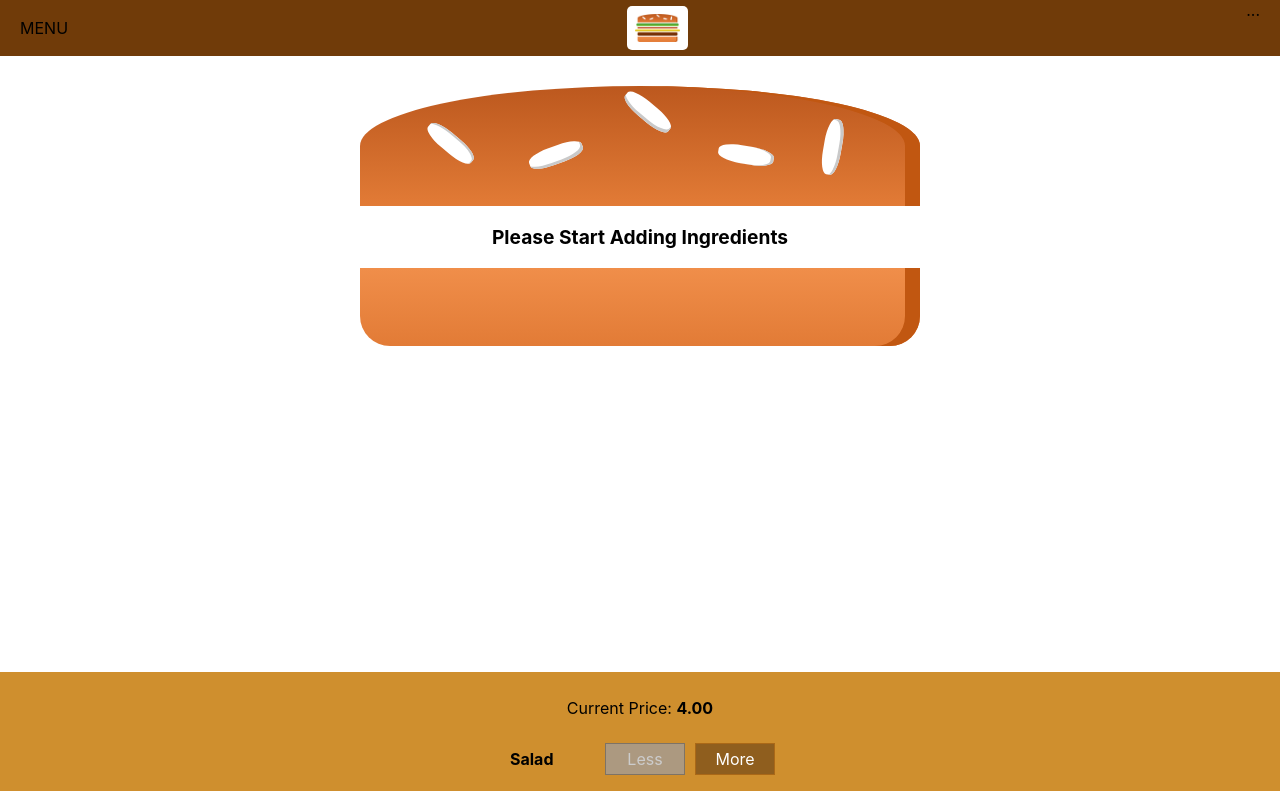
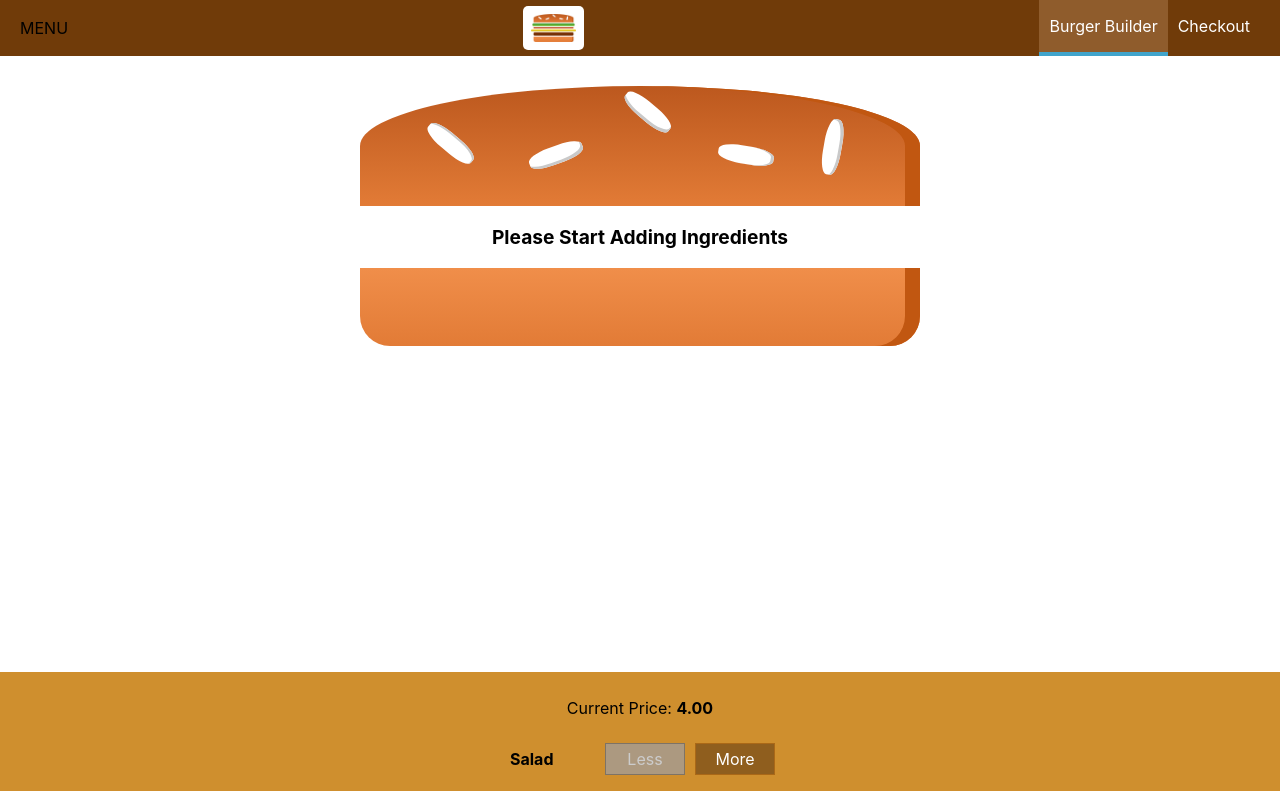
Before and after one commit to Abhinav2023/My-Burger-React-App, a React (Create React App) app: page / in a window 1280 px wide. Shown: the top 791 px of the page. Built offline with nearby package versions, Linux system fonts and the light colour scheme.

Commit message:
Adding Reusable Navigation Items

```diff
--- /dev/null
+++ b/src/components/Navigation/NavigationItems/NavigationItem/NavigationItem.js
@@ -0,0 +1,12 @@
+import React from 'react';
+import classes from './NavigationItem.module.css';
+const navigationItem=(props)=>(
+    <li className={classes.NavigationItem}>
+        <a
+            href={props.link}
+            className={props.active ? classes.active: null}
+            >{props.children}</a>
+    </li>
+)
+
+export default navigationItem
--- /dev/null
+++ b/src/components/Navigation/NavigationItems/NavigationItem/NavigationItem.module.css
@@ -0,0 +1,25 @@
+.NavigationItem{
+    margin: 0;
+    box-sizing: border-box;
+    display: flex;
+    height: 100%;
+    align-items: center;
+}
+
+.NavigationItem a{
+    color: white;
+    text-decoration: none;
+    height: 100%;
+    padding: 16px 10px;
+    border-bottom: 4px solid transparent;
+    box-sizing: border-box;
+    display: flex;
+}
+
+.NavigationItem a:hover,
+.NavigationItem a:active,
+.NavigationItem a.active{
+    background-color: #8F5C2C;
+    border-bottom: 4px solid #40A4CB;
+    color: white;
+}
--- /dev/null
+++ b/src/components/Navigation/NavigationItems/NavigationItems.js
@@ -0,0 +1,11 @@
+import React from 'react';
+import classes from './NavigationItems.module.css';
+import NavigationItem from './NavigationItem/NavigationItem';
+const navigationItems=(props)=>(
+     <ul className={classes.NavigationItems}>
+        <NavigationItem link="/" active>Burger Builder</NavigationItem>
+        <NavigationItem link="/">Checkout</NavigationItem>
+     </ul>
+)
+
+export default navigationItems
--- /dev/null
+++ b/src/components/Navigation/NavigationItems/NavigationItems.module.css
@@ -0,0 +1,8 @@
+.NavigationItems{
+    margin: 0;
+    padding: 0;
+    list-style: none;
+    display: flex;
+    align-items: center;
+    height: 100%;
+}
--- a/src/components/Navigation/Toolbar/Toolbar.js
+++ b/src/components/Navigation/Toolbar/Toolbar.js
@@ -1,13 +1,14 @@
 import React from 'react';
 import classes from './Toolbar.module.css'
 import Logo from '../../Logo/Logo';
+import NavigationItems from '../NavigationItems/NavigationItems'
 
 const toolbar=(props)=>(
     <header className={classes.Toolbar}>
         <div>MENU</div>
         <Logo />
         <nav>
-            ...
+            <NavigationItems />
         </nav>
     </header>
 );
```
